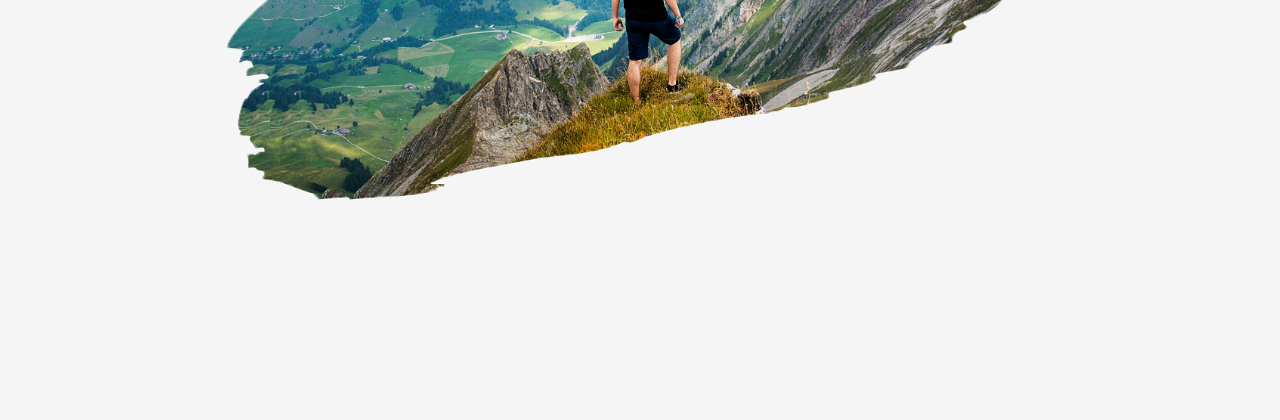
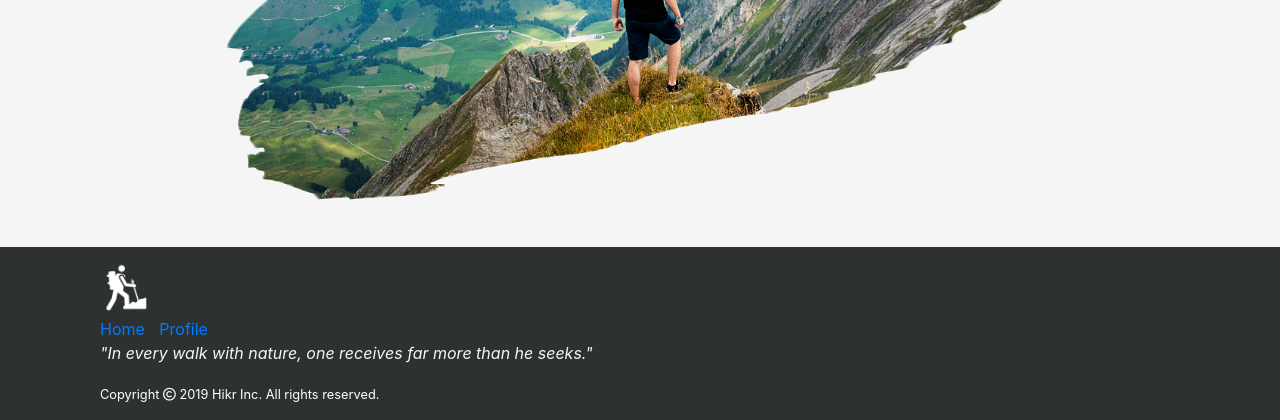
Before and after one commit to edfranco/hikr, a Django app: page / in a window 1280 px wide. Shown: the part 666-1086 px from the top of the page. Before the commit the page ends 866 px from the top, so only its background shows below. Run offline with Django 3.2, Linux system fonts and the light colour scheme; the visitor is signed in with stand-in values (Sample User, id 1); some libraries are stand-ins or nearby versions.

Commit message:
added footer section

```diff
--- a/hikr_app/static/styles/style.css
+++ b/hikr_app/static/styles/style.css
@@ -71,7 +71,6 @@ main{
 }
 
 .profile-container{
-    height:100vh;
     display: grid;
     grid-template-columns: 1fr 4fr;
 }
@@ -155,3 +154,16 @@ border:1px solid #ccc !important;
     display: flex;
     justify-content: left;
 }
+
+.footer-section {
+    margin-top: 20px;
+    background-color: rgb(46, 49, 49);
+}
+
+.footer-logo {
+    margin-bottom: 5px;
+}
+
+.footer-section a:hover {
+    color: whitesmoke;
+  }
--- a/hikr_app/templates/base.html
+++ b/hikr_app/templates/base.html
@@ -44,7 +44,31 @@
     <main>
         {% block content %}
         {% endblock %}
+
+
     </main>
+
+    {% if user.is_authenticated %}
+        <footer class="footer-section">
+            <div class="row">
+                <div class="container">
+                    <div class="col-md-12">
+                        <div style="margin: 15px 0">
+                            <img class="footer-logo" src="{% static 'images/footer-logo.png' %}" width="50" height="50" alt="">
+                            <div>
+                                <a style="margin-right:10px" href="{% url 'wall' %}">Home</a>
+                                <a href="{% url 'profile' pk=user.pk %}">Profile</a>
+                            </div>
+                            <p style="color:whitesmoke"><i>"In every walk with nature, one receives far more than he seeks."</i>
+                            </p>
+                            <small style="color:white;">Copyright <i class="far fa-copyright"></i> 2019 Hikr Inc. All rights
+                                reserved.</small>
+                        </div>
+                    </div>
+                </div>
+            </div>
+        </footer>
+    {% endif %}
 
     <!-- Optional JavaScript -->
     <!-- jQuery first, then Popper.js, then Bootstrap JS -->
```
Also changed, not shown: hikr_app/static/images/footer-logo.png (added).
